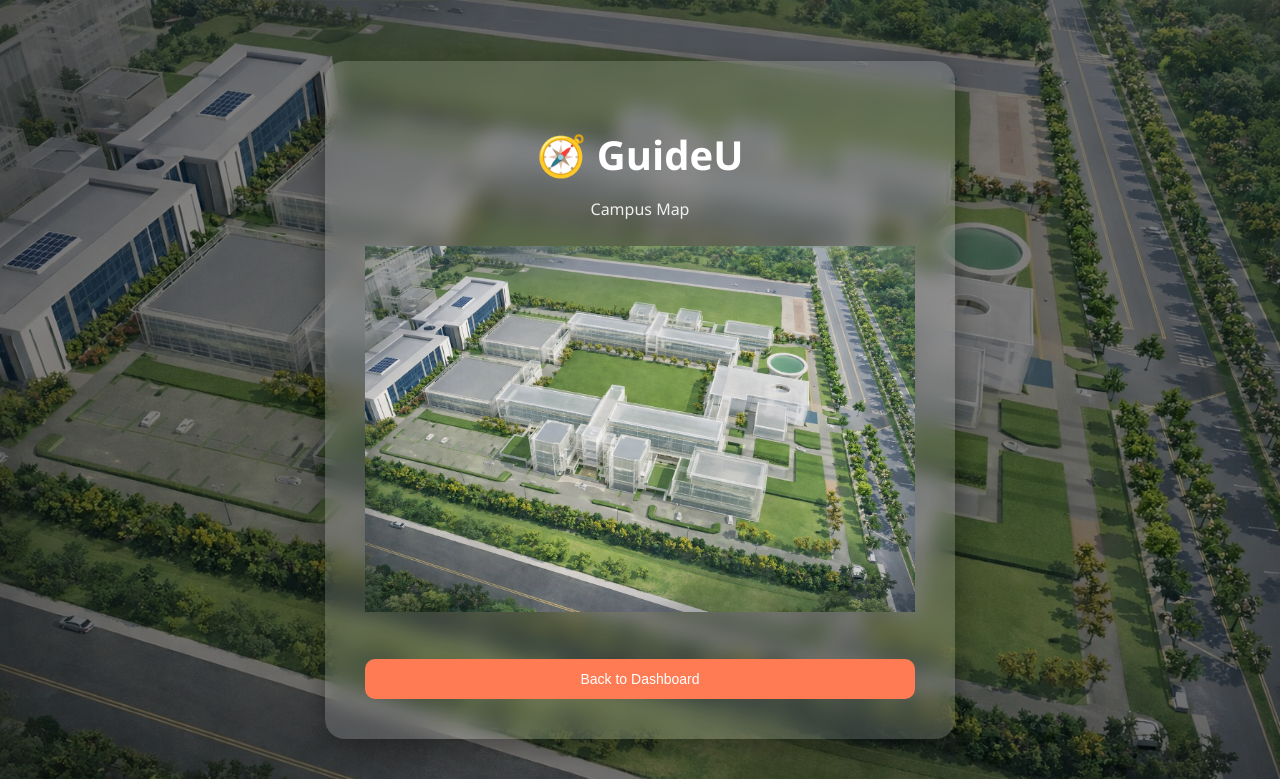
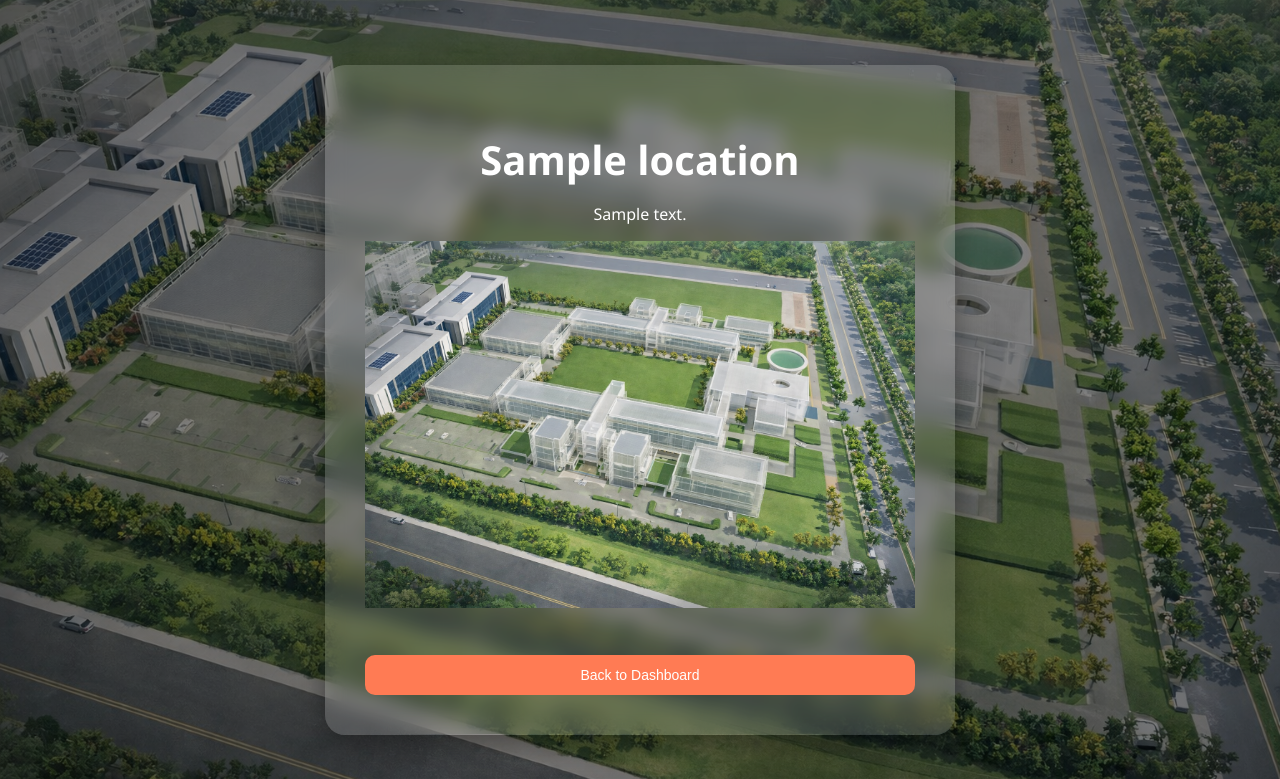
Before and after one commit to Ars9-tech/GuideU, a Flask app: template templates/map.html in a window 1280 px wide. Shown: the top 779 px of the page. Run offline with Flask 3, Linux system fonts and the light colour scheme; the template is opened without the code that fills it: most values are stand-ins (such as "Sample title", 1, 10 or a date in 2020).

Commit message:
Update map.html
Updated the map template to use dynamic location and description variables.

```diff
--- a/templates/map.html
+++ b/templates/map.html
@@ -2,7 +2,7 @@
 <html>
 
 <head>
-<title>GuideU Map</title>
+<title>{{location}}</title>
 <link rel="stylesheet" href="{{ url_for('static', filename='style.css') }}">
 </head>
 
@@ -10,8 +10,9 @@
 
 <div class="container">
 
-<h1 class="title">🧭 GuideU</h1>
-<p class="subtitle">Campus Map</p>
+<h1 class="title">{{location}}</h1>
+
+<p>{{description}}</p>
 
 <img src="{{ url_for('static', filename='campus_img.png') }}" width="100%">
 
```
